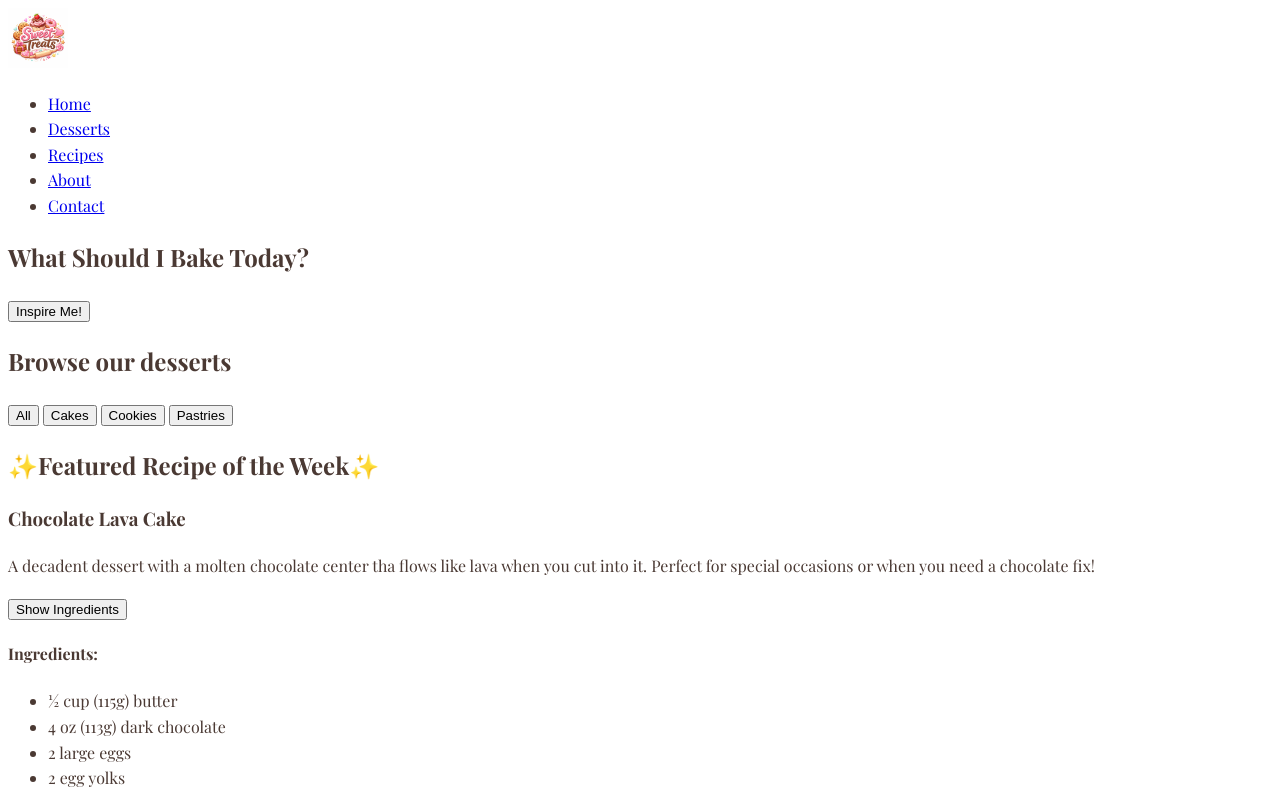
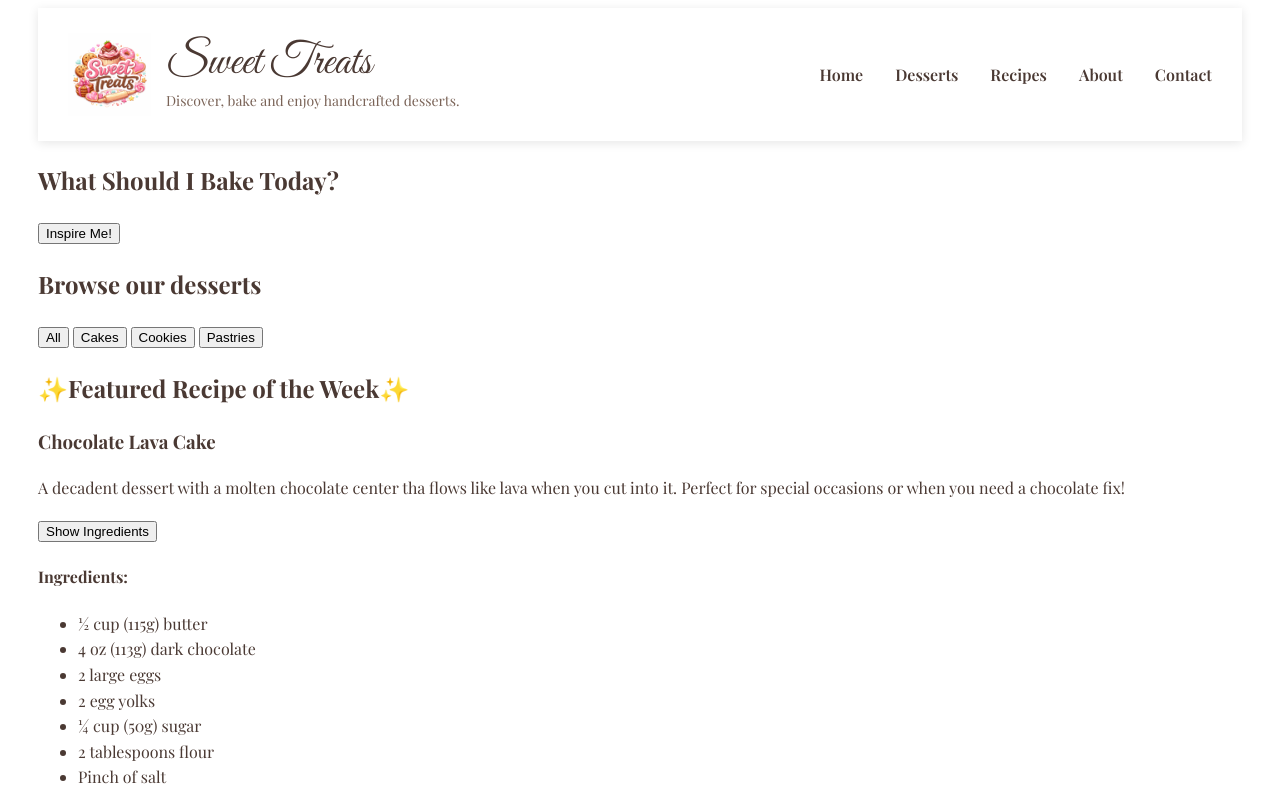
Before and after one commit to not-zendaya/Sweet-treats-baking-homepage, a plain HTML site: page index.html in a window 1280 px wide. Shown: the top 795 px of the page. Drawn offline with nearby package versions, Linux system fonts and the light colour scheme; a web font is replaced by a local one.

Commit message:
Added styling to the header , main container and the navigation bar

```diff
--- a/index.html
+++ b/index.html
@@ -14,7 +14,13 @@
 <body>
     <div class="container">
         <header>
-            <img src="images/logo.png" alt="logo" width="60" height="60">
+            <div class="brand">
+                <img src="images/logo.png" alt="logo" width="83" height="83">
+                <div class="brand-text">
+                    <h1>Sweet Treats</h1>
+                    <p>Discover, bake and enjoy handcrafted desserts.</p>
+                </div>
+            </div>
             <nav>
                 <ul>
                     <li><a href="#home">Home</a></li>
@@ -25,6 +31,7 @@
                 </ul>
             </nav>
         </header>
+
         <section class="hero-section">
             <div class="slideshow"></div>
             <div class="hero-content">
--- a/style.css
+++ b/style.css
@@ -3,3 +3,52 @@ body{
     color: #4a3933;
     line-height: 1.6;
 }
+.container{
+    margin: 0 auto;
+    padding: 0 30px;
+}
+header{
+    display: flex;
+    justify-content: space-between;
+    align-items: center;
+    color: white;
+    padding: 25px 30px;
+    box-shadow: 0 2px 10px rgba(0,0,0,0.1);
+}
+.brand {
+    display: flex;
+    align-items: center;
+    gap: 15px;
+}
+
+.brand-text h1 {
+    font-size: 45px;
+    font-weight: 400;
+    color: #4a3933;
+    margin: 0;
+    line-height: 1.2;
+    font-family: "Great Vibes", cursive;
+}
+
+.brand-text p {
+    margin: 0;
+    font-size: 14px;
+    color: #7a6357;
+}
+nav{
+    margin-left: auto;
+}
+nav ul{
+    list-style: none;
+    display: flex;
+    gap: 32px;
+}
+nav a{
+    color: #4a3933;
+    text-decoration: none;
+    font-weight: 600;
+    transition: ease-in-out 0.3s;
+}
+nav a:hover{
+    opacity: 0.7;
+}
```
